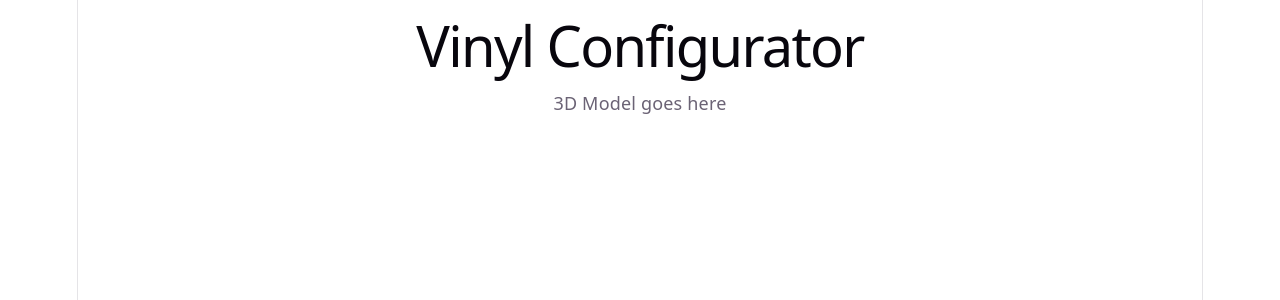
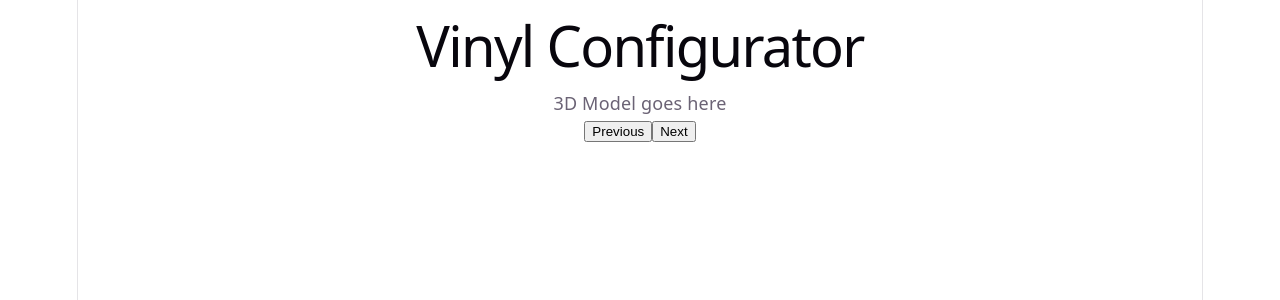
Before and after one commit to EddieJohanssonn3000/Configurator, a React (Vite) app: page / in a window 1280 px wide. Shown: the top 300 px of the page. Built offline with nearby package versions, Linux system fonts and the light colour scheme.

Commit message:
Applied footer buttons

```diff
--- a/src/components/Configurator/Configurator.tsx
+++ b/src/components/Configurator/Configurator.tsx
@@ -1,5 +1,6 @@
 import Header from "../Header/Header";
 import ModelViewer from "../ModelViewer/ModelViewer";
+import Footer from "../Footer/Footer";
 
 
 function Configurator() {
@@ -7,6 +8,7 @@ function Configurator() {
         <main>
             <Header />
             <ModelViewer />
+            <Footer />
         </main>
     );
 }
--- /dev/null
+++ b/src/components/Footer/Footer.tsx
@@ -0,0 +1,11 @@
+
+function Footer() {
+    return (
+       <footer>
+        <button>Previous</button>
+        <button>Next</button>
+       </footer>
+    );
+}
+
+export default Footer;
```
Also changed, not shown: src/components/Footer/Footer.module.css (added).
